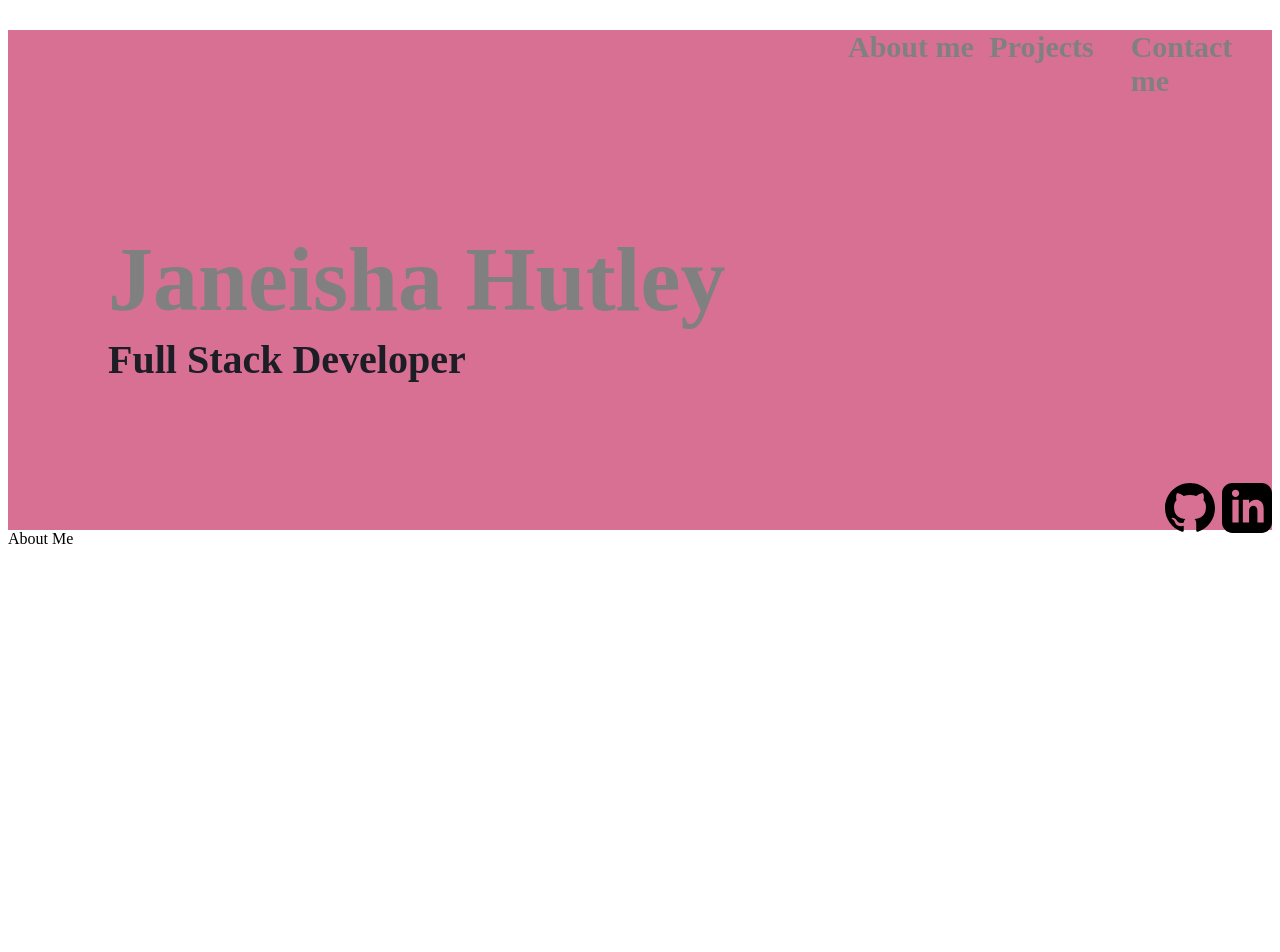
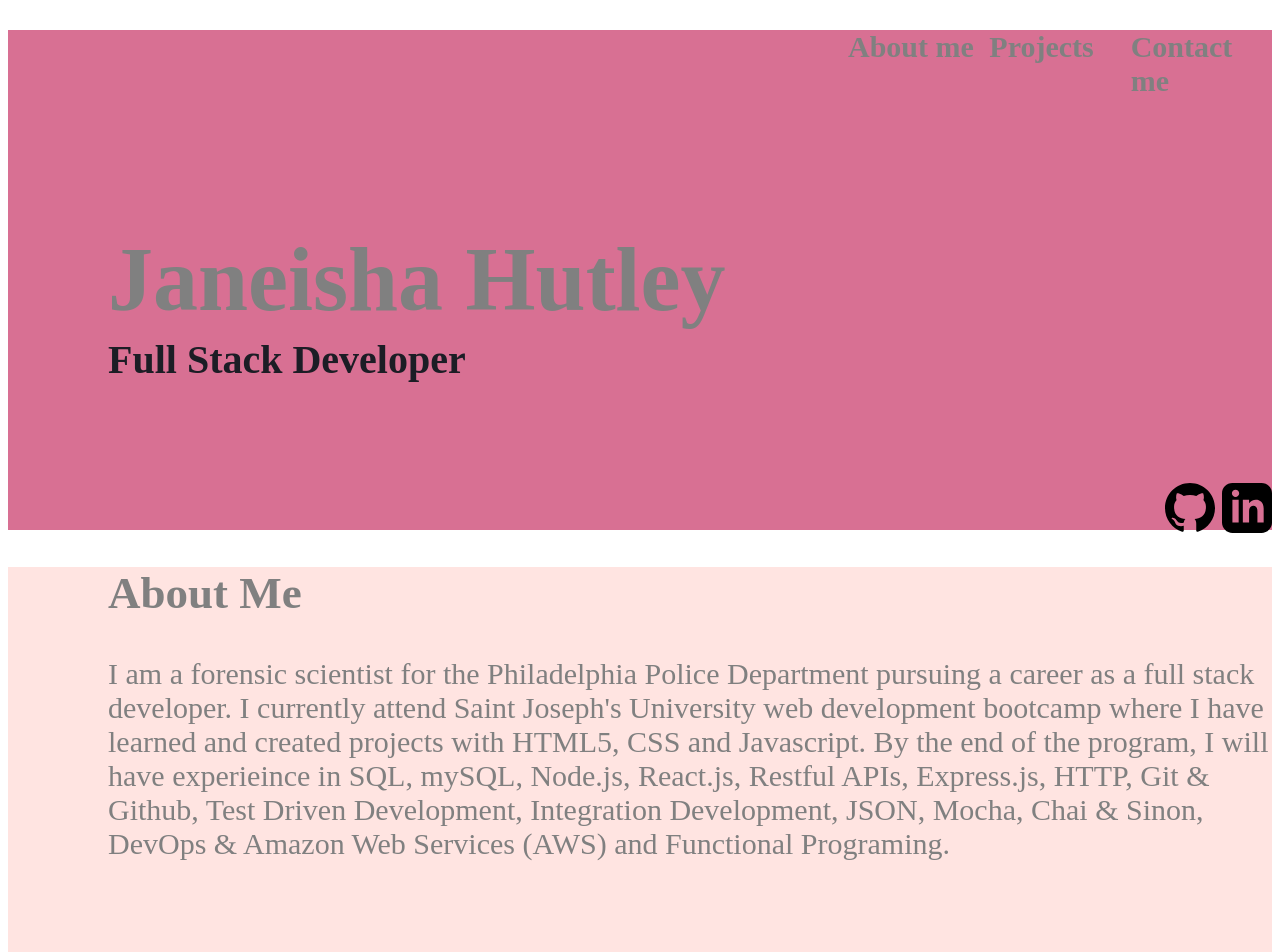
Before and after one commit to Forensicrose/portfolio-site, a plain HTML site: page index.html in a window 1280 px wide. Shown: the top 952 px of the page. Drawn offline with Linux system fonts and the light colour scheme.

Commit message:
added an about me section with some css.

```diff
--- a/index.html
+++ b/index.html
@@ -1,11 +1,11 @@
 <!DOCTYPE html>
 <html lang="en">
   <head>
-    <meta charset="UTF-8">
-    <meta http-equiv="X-UA-Compatible" content="IE=edge">
-    <meta name="viewport" content="width=device-width, initial-scale=1.0">
+    <meta charset="UTF-8" />
+    <meta http-equiv="X-UA-Compatible" content="IE=edge" />
+    <meta name="viewport" content="width=device-width, initial-scale=1.0" />
     <title>Janeisha Hutley's Bio</title>
-    <link rel="stylesheet" href="style.css">
+    <link rel="stylesheet" href="style.css" />
   </head>
   <body>
     <section class="main">
@@ -16,29 +16,51 @@
           <li>Contact me</li>
         </ul>
       </nav>
-        <div class="nametitle"><h1>Janeisha Hutley</h1>
-        <p class="title">Full Stack Developer</p></div>
+      <div class="nametitle">
+        <h1>Janeisha Hutley</h1>
+        <p class="title">Full Stack Developer</p>
+      </div>
       <div class="socialmedia">
-            <a href="https://github.com/Forensicrose"></a>
-                        <svg xmlns="http://www.w3.org/2000/svg" width="50" height="50" viewBox="0 0 24 24">
+        <a href="https://github.com/Forensicrose">
+        <svg
+          xmlns="http://www.w3.org/2000/svg"
+          width="50"
+          height="50"
+          viewBox="0 0 24 24"
+        >
           <path
-                                d="M12 0c-6.626 0-12 5.373-12 12 0 5.302 3.438 9.8 8.207 11.387.599.111.793-.261.793-.577v-2.234c-3.338.726-4.033-1.416-4.033-1.416-.546-1.387-1.333-1.756-1.333-1.756-1.089-.745.083-.729.083-.729 1.205.084 1.839 1.237 1.839 1.237 1.07 1.834 2.807 1.304 3.492.997.107-.775.418-1.305.762-1.604-2.665-.305-5.467-1.334-5.467-5.931 0-1.311.469-2.381 1.236-3.221-.124-.303-.535-1.524.117-3.176 0 0 1.008-.322 3.301 1.23.957-.266 1.983-.399 3.003-.404 1.02.005 2.047.138 3.006.404 2.291-1.552 3.297-1.23 3.297-1.23.653 1.653.242 2.874.118 3.176.77.84 1.235 1.911 1.235 3.221 0 4.609-2.807 5.624-5.479 5.921.43.372.823 1.102.823 2.222v3.293c0 .319.192.694.801.576 4.765-1.589 8.199-6.086 8.199-11.386 0-6.627-5.373-12-12-12z" />
-                        </svg>
+            d="M12 0c-6.626 0-12 5.373-12 12 0 5.302 3.438 9.8 8.207 11.387.599.111.793-.261.793-.577v-2.234c-3.338.726-4.033-1.416-4.033-1.416-.546-1.387-1.333-1.756-1.333-1.756-1.089-.745.083-.729.083-.729 1.205.084 1.839 1.237 1.839 1.237 1.07 1.834 2.807 1.304 3.492.997.107-.775.418-1.305.762-1.604-2.665-.305-5.467-1.334-5.467-5.931 0-1.311.469-2.381 1.236-3.221-.124-.303-.535-1.524.117-3.176 0 0 1.008-.322 3.301 1.23.957-.266 1.983-.399 3.003-.404 1.02.005 2.047.138 3.006.404 2.291-1.552 3.297-1.23 3.297-1.23.653 1.653.242 2.874.118 3.176.77.84 1.235 1.911 1.235 3.221 0 4.609-2.807 5.624-5.479 5.921.43.372.823 1.102.823 2.222v3.293c0 .319.192.694.801.576 4.765-1.589 8.199-6.086 8.199-11.386 0-6.627-5.373-12-12-12z"
+          />
+        </svg></a>
 
-            <a href="https://www.linkedin.com/in/janeisha-hutley-aa0a2696"></a>
-            <svg xmlns="http://www.w3.org/2000/svg" width="50" height="50" viewBox="0 0 24 24">
+        <a href="https://www.linkedin.com/in/janeisha-hutley-aa0a2696">
+        <svg
+          xmlns="http://www.w3.org/2000/svg"
+          width="50"
+          height="50"
+          viewBox="0 0 24 24"
+        >
           <path
-                    d="M19 0h-14c-2.761 0-5 2.239-5 5v14c0 2.761 2.239 5 5 5h14c2.762 0 5-2.239 5-5v-14c0-2.761-2.238-5-5-5zm-11 19h-3v-11h3v11zm-1.5-12.268c-.966 0-1.75-.79-1.75-1.764s.784-1.764 1.75-1.764 1.75.79 1.75 1.764-.783 1.764-1.75 1.764zm13.5 12.268h-3v-5.604c0-3.368-4-3.113-4 0v5.604h-3v-11h3v1.765c1.396-2.586 7-2.777 7 2.476v6.759z" />
-            </svg>
-
-
+            d="M19 0h-14c-2.761 0-5 2.239-5 5v14c0 2.761 2.239 5 5 5h14c2.762 0 5-2.239 5-5v-14c0-2.761-2.238-5-5-5zm-11 19h-3v-11h3v11zm-1.5-12.268c-.966 0-1.75-.79-1.75-1.764s.784-1.764 1.75-1.764 1.75.79 1.75 1.764-.783 1.764-1.75 1.764zm13.5 12.268h-3v-5.604c0-3.368-4-3.113-4 0v5.604h-3v-11h3v1.765c1.396-2.586 7-2.777 7 2.476v6.759z"
+          />
+        </svg></a>
       </div>
     </section>
-    <section>About Me</section>
+    <section class="information">
+      <h2>About Me</h2>
+      <p>
+        I am a forensic scientist for the Philadelphia Police Department
+        pursuing a career as a full stack developer. I currently attend Saint
+        Joseph's University web development bootcamp where I have learned and
+        created projects with HTML5, CSS and Javascript. By the end of the
+        program, I will have experieince in SQL, mySQL, Node.js, React.js,
+        Restful APIs, Express.js, HTTP, Git & Github, Test Driven Development,
+        Integration Development, JSON, Mocha, Chai & Sinon, DevOps & Amazon Web
+        Services (AWS) and Functional Programing.
+      </p>
+    </section>
     <section></section>
     <section></section>
     <footer></footer>
-
-
   </body>
 </html>
--- a/style.css
+++ b/style.css
@@ -7,6 +7,7 @@
 
 section {
   height: 300px;
+  background-color: #ffe4e1;
 }
 
 h1 {
@@ -44,3 +45,9 @@ li {
 .socialmedia {
   text-align: right;
 }
+
+.information {
+  font-size: 30px;
+  color: #808080;
+  padding-left: 100px;
+}
```
Lines whose indentation alone changed are shown as unchanged.
